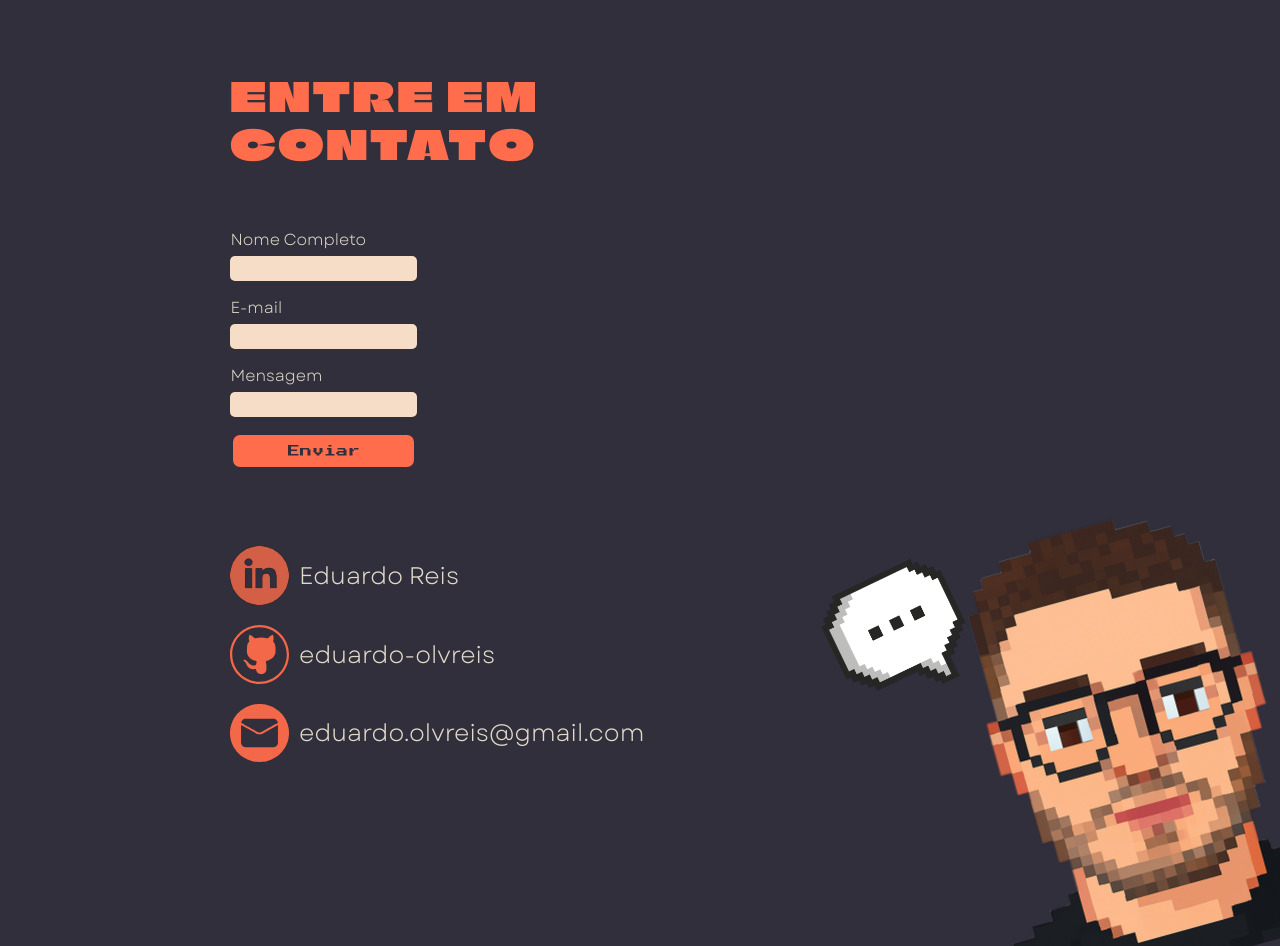
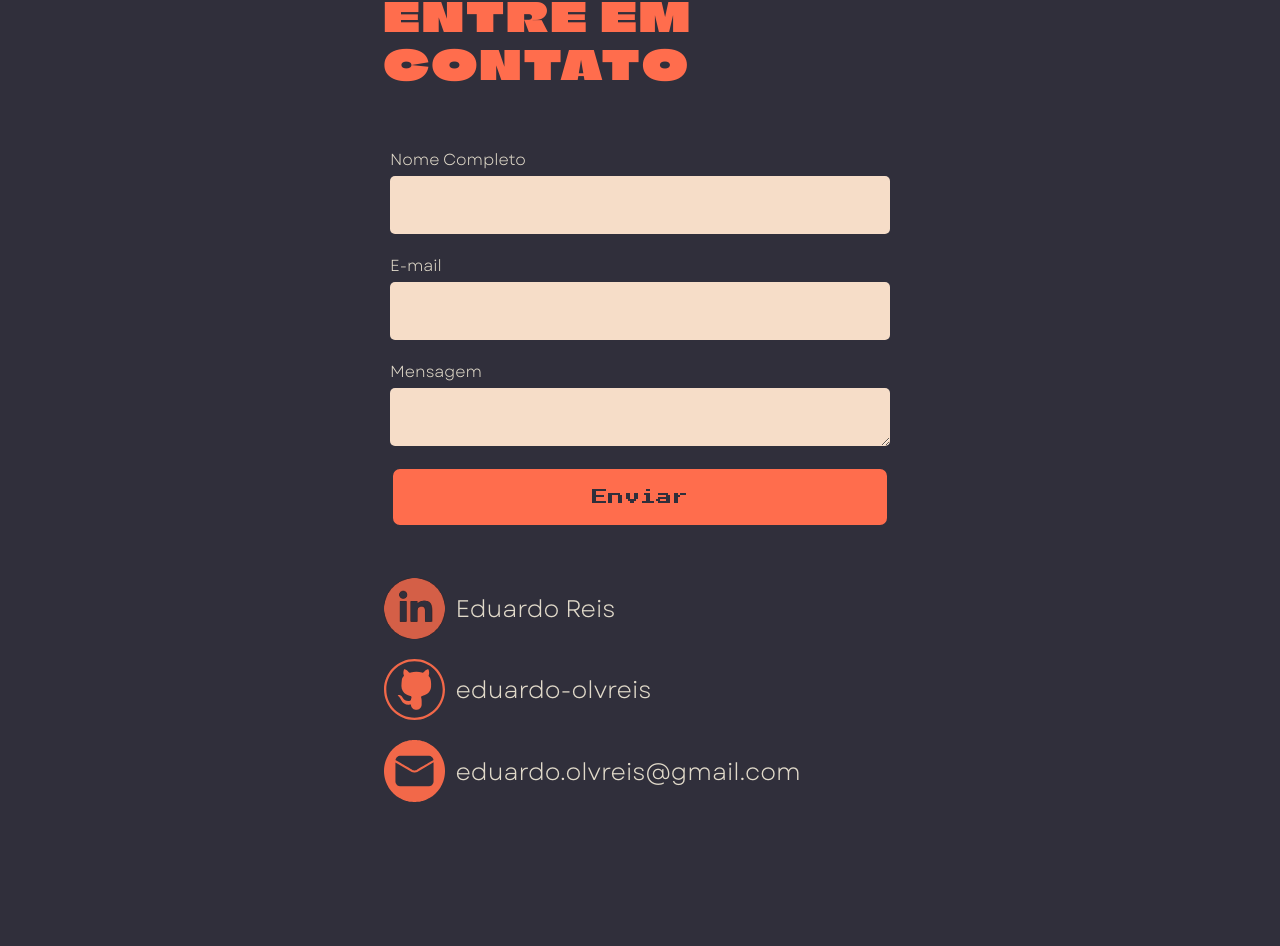
Before and after one commit to eduardo-olvreis/portfolio, a React (Vite) app: page / in a window 1280 px wide. Shown: the part 2971-3917 px from the top of the page. After the commit the page ends 3837 px from the top, so only its background shows below. Built offline with nearby package versions, Linux system fonts and the light colour scheme.

Commit message:
style: inputs e botão do contactForm

```diff
--- a/src/components/Contact/Contact.module.css
+++ b/src/components/Contact/Contact.module.css
@@ -58,24 +58,30 @@
 }
 
 /* ContactForm */
+.formP{
+    margin-bottom: 25px;
+}
 .formContainer{
     display: flex;
     flex-direction: column;
     gap: 5px;
+    width: 100%;
 }
 .input{
+    width: 100%;
     border-radius: 5px;
     border: none;
-    padding: 5px;
+    padding: 10px;
     background-color: #f6ddc8;
-    margin-bottom: 10px;
+    margin-bottom: 15px;
+    box-sizing: border-box;
 }
 .label{
     color: var(--color-text);
 }
 .button{
-    margin-bottom: 25%;
-    padding: 10px;
+    margin-bottom: 20px;
+    padding: 15px;
     width: 100%;
     border: 3px var(--color-background) solid;
     border-radius: 10px;
@@ -83,7 +89,7 @@
     font-family: "pixel";
     color: var(--color-background);
     background-color: var(--color-textImportant);
-    font-size: 12px;
+    font-size: 14px;
 }
 
 /* Celular em paisagem ( max-height: 500px ) */
@@ -94,7 +100,10 @@
 
 /* Tablet ( 768px - 991px )*/
 @media (min-width: 768px){
-
+    .formContainer{
+        max-width: 500px;
+        margin: 0 auto;
+    }
 }
 
 
@@ -107,28 +116,33 @@
     }
 
     .content{
-        padding-left: 18%;
-        padding-bottom: 15%;
+        padding-left: 10%;
+        padding-right: 10%;
+        padding-bottom: 5%;
+        width: 80%;
         gap: 30px;
     }
 
     .imageContainer{
-        width: 50%;
-    }
-
-    .imageContainer img{
-        width: 100%;
+        display: none;
     }
 
     .container{
         flex-direction: row;
-        align-items: end;
+        align-items: center;
+        margin-top: 10svh;
     }
-
 }
 
 
 /* Desktops */
 @media (min-width: 1200px){
+    .content{
+        width: 60%;
+    }
 
+    .input, .button {
+        padding: 20px;
+        font-size: 16px;
+    }
 }
--- a/src/components/Contact/ContactForm.jsx
+++ b/src/components/Contact/ContactForm.jsx
@@ -5,7 +5,7 @@ export default function ContactForm() {
   const [state, handleSubmit] = useForm("xkovjdgn");
 
   if (state.succeeded) {
-      return <p>Obrigado pelo contato! Responderei em breve.</p>;
+      return <p className={style.formP}>Obrigado pelo contato! Responderei em breve.</p>;
   }
 
   return (
@@ -39,12 +39,13 @@ export default function ContactForm() {
       />
 
       <label className={style.label} htmlFor="message">Mensagem</label>
-      <input
+      <textarea
         className={style.input}
         id="message"
         name="message"
         required
-      />
+        rows="1"
+      ></textarea>
       <ValidationError
         prefix="Message"
         field="message"
```
